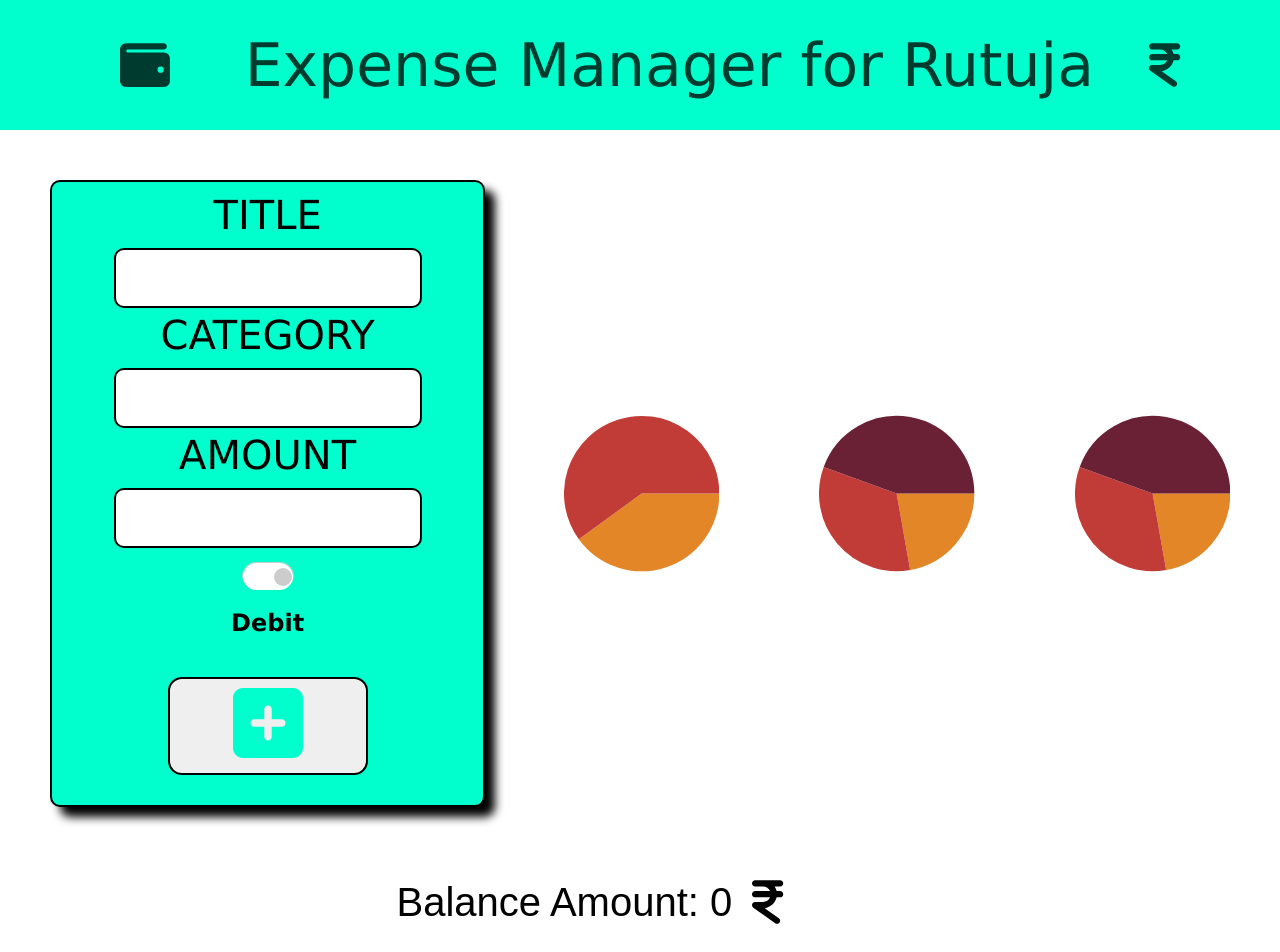
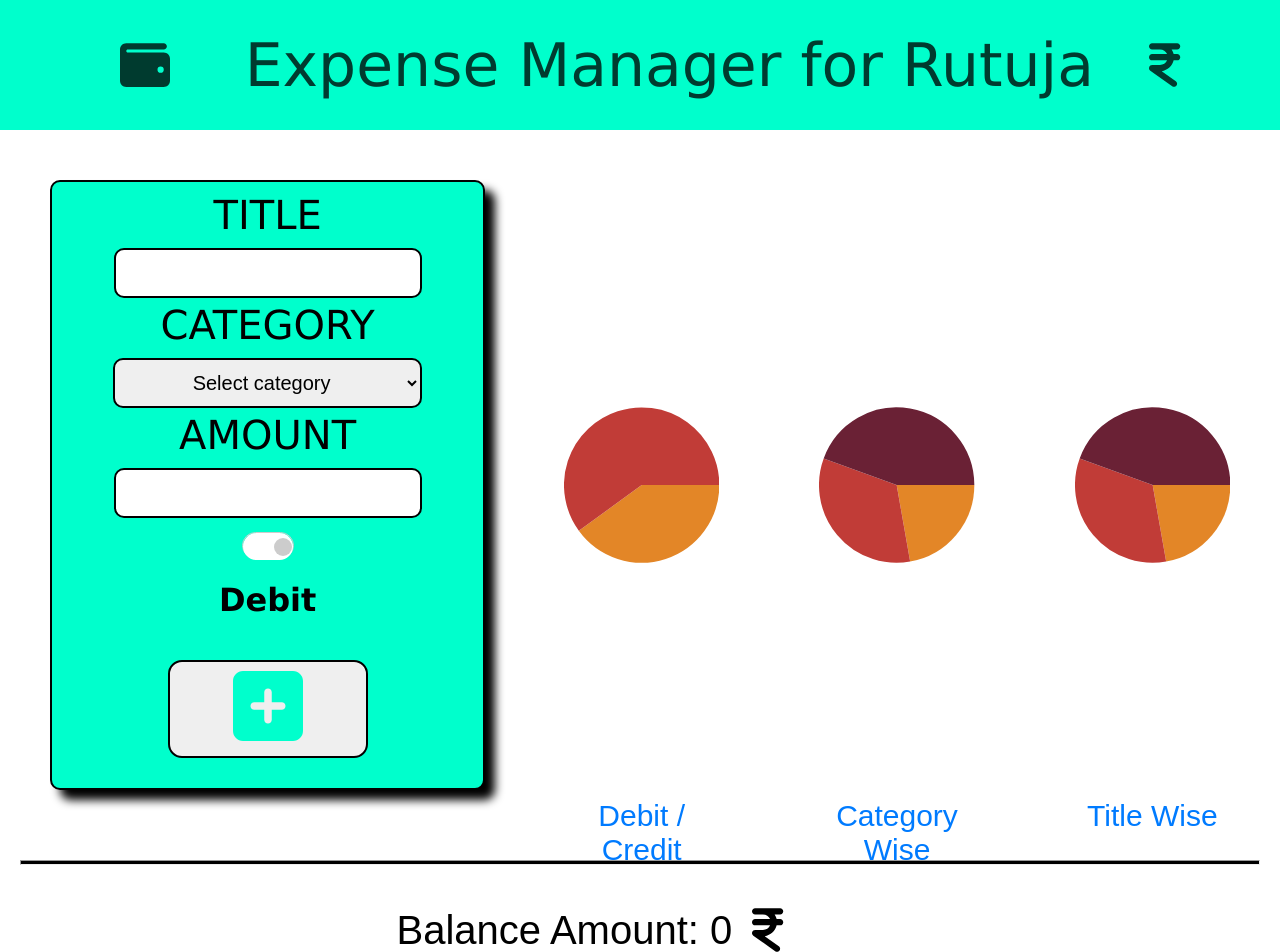
Before and after one commit to joey2310/Expense_Calculator_Project, a React (Create React App) app: page / in a window 1280 px wide. Shown: the top 952 px of the page. Built offline with nearby package versions, Linux system fonts and the light colour scheme.

Commit message:
toggle added

```diff
--- a/package.json
+++ b/package.json
@@ -3,12 +3,17 @@
   "version": "0.1.0",
   "private": true,
   "dependencies": {
+    "@emotion/react": "^11.11.4",
+    "@emotion/styled": "^11.11.0",
+    "@fontsource/roboto": "^5.0.12",
     "@fortawesome/fontawesome-svg-core": "^6.5.1",
     "@fortawesome/free-brands-svg-icons": "^6.5.1",
     "@fortawesome/free-regular-svg-icons": "^6.5.1",
     "@fortawesome/free-solid-svg-icons": "^6.5.1",
     "@fortawesome/react-fontawesome": "^0.2.0",
     "@mui/icons-material": "^5.15.11",
+    "@mui/material": "^5.15.11",
+    "@mui/styled-engine-sc": "^6.0.0-alpha.17",
     "@testing-library/jest-dom": "^5.17.0",
     "@testing-library/react": "^13.4.0",
     "@testing-library/user-event": "^13.5.0",
@@ -18,6 +23,7 @@
     "react-scripts": "5.0.1",
     "react-switch": "^7.0.0",
     "react-toggle": "^4.1.3",
+    "styled-components": "^6.1.8",
     "web-vitals": "^2.1.4"
   },
   "scripts": {
--- a/src/App.css
+++ b/src/App.css
@@ -60,10 +60,22 @@ label{
 font-size: 40px;
 }
 
-input{
+input {
   text-align: center;
   width: 70%;
-  height: 40px;
+  height:30px;
+  padding: 8px;
+  margin-top: 10px;
+  margin-bottom: 1%;
+  border-radius: 10px;
+  border: 2px solid #000000;
+  font-size: 20px;
+}
+
+select {
+  text-align: center;
+  width: 75%;
+  height: 50px;
   padding: 8px;
   margin-top: 10px;
   margin-bottom: 1%;
@@ -102,6 +114,7 @@ th{
 }
 
 .delete-btn{
+  padding: 10px;
   background-color: red;
 }
 
@@ -117,16 +130,25 @@ th{
 .piechart1{
   margin: 50px;
   width: 20%;
+  text-align: center;
+}
+
+.chrttxt{
+  font-size: 30px;
+  color: #007bff;
+  padding: 5px;
 }
 
 .piechart2{
   margin: 50px;
   width: 20%;
+  text-align: center;
 }
 
 .piechart3{
   margin: 50px;
   width: 20%;
+  text-align: center;
 }
 
 .Mid{
@@ -197,3 +219,10 @@ flex-direction: row;
   position: absolute;
   width: 1px;
 }
+
+.hr{
+  flex: 1;
+  margin: 20px;
+  background-color: #000000;
+  height: 3px;
+}
--- a/src/App.js
+++ b/src/App.js
@@ -46,7 +46,13 @@ return(
         </div>
         <div>
         <label className='category'>CATEGORY<br/></label>
-          <input type='text' value={category} onChange={(e) => setCategory(e.target.value)}/>
+        <select value={category} onChange={(e) => setCategory(e.target.value)}>
+            <option value="">Select category</option>
+            <option value="Food">Food</option>
+            <option value="Transport">Transport</option>
+            <option value="Shopping">Shopping</option>
+            <option value="Entertainment">Entertainment</option>
+          </select>
         </div>
         <div>
         <label className='amount'>AMOUNT<br/></label>
@@ -56,7 +62,7 @@ return(
         <div class="toggle-switch">
         <Toggle
           onChange={(event) => setChecked(event.target.checked)}
-        /><h2>{checked ? 'Credit' : 'Debit'}</h2>
+        /><h1>{checked ? 'Credit' : 'Debit'}</h1>
         </div>
       <button className='addbtn' type='submit'><FontAwesomeIcon icon={['fas', 'fa-square-plus']} /></button>
         </div>
@@ -97,6 +103,9 @@ function App() {
     { title: 'Income', value: 100, color: '#E38627' },
     { title: 'Expense', value: 150, color: '#C13C37' },
       ]}/>
+      <div className='chrttxt'>
+      Debit / Credit
+      </div>
       </div>
       <div className='piechart2'><PieChart
       data={[
@@ -104,6 +113,9 @@ function App() {
     { title: 'Two', value: 15, color: '#C13C37' },
     { title: 'Three', value: 20, color: '#6A2135' },
       ]}/>
+      <div className='chrttxt'>
+      Category Wise
+      </div>
       </div>
       <div className='piechart3'><PieChart
       data={[
@@ -111,8 +123,12 @@ function App() {
     { title: 'Two', value: 15, color: '#C13C37' },
     { title: 'Three', value: 20, color: '#6A2135' },
       ]}/>
+      <div className='chrttxt'>
+      Title Wise
       </div>
       </div>
+      </div>
+      <hr className='hr'></hr>
       <div className='banceamt'>Balance Amount: {totalAmount} <FontAwesomeIcon className='rupeeicon' icon={['fas', 'fa-indian-rupee-sign']} />
       </div>
    <div className='Table'>
@@ -123,18 +139,19 @@ function App() {
           <th>TITLE</th>
           <th>CATEGORY</th>
           <th>AMOUNT</th>
-          <th>CREDIT</th>
-          <th>DEBIT</th>
+          <th>CREDIT/DEBIT</th>
           <th>ACTION</th>
         </tr>
       </thead>
       <tbody>
         {expenses.map((expense) =>
         <tr key={expense.id}>
+          <td>{expense.date}</td>
           <td>{expense.title}</td>
           <td>{expense.category}</td>
           <td>{expense.amount}</td>
-          <td><button className='delete-btn' onClick={() =>deleteExpense(expense.id)}><FontAwesomeIcon className='deltbtn' icon={['fas', 'fa-trash-can']} /></button></td>
+          <td>{expense.cedit}</td>
+          <td className='td5'><button className='delete-btn' onClick={() =>deleteExpense(expense.id)}><FontAwesomeIcon className='deltbtn' icon={['fas', 'fa-trash-can']} /></button></td>
         </tr>
         )}
       </tbody>
```
Also changed, not shown: 1 other file (tests, documents, lock files or other folders).
